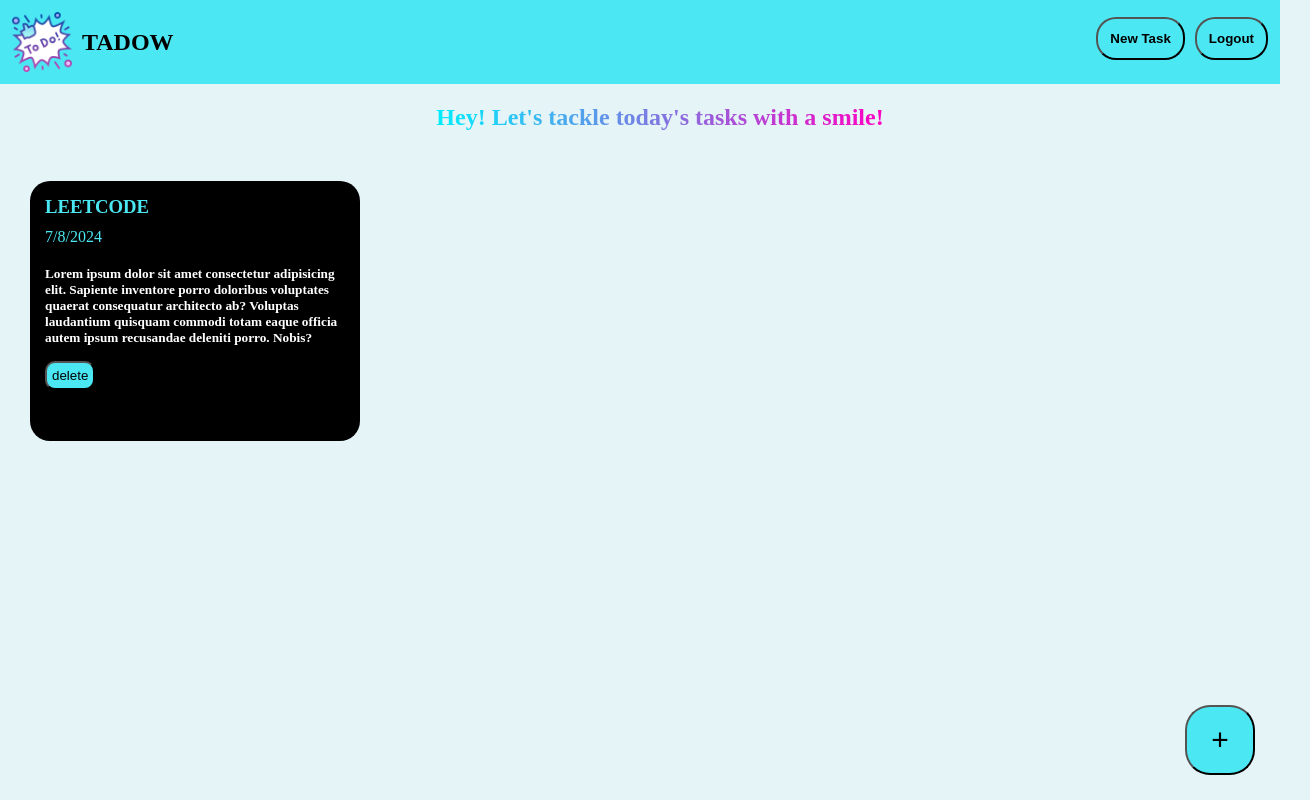
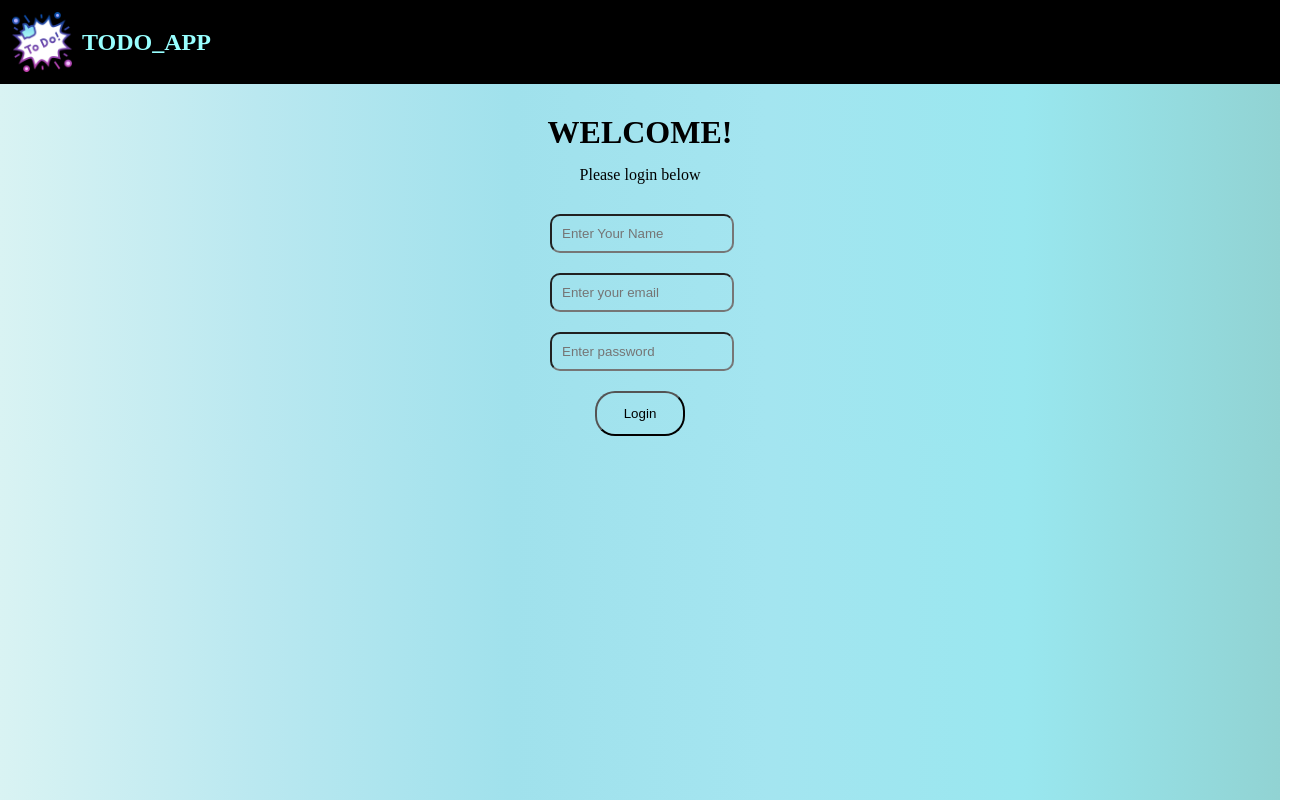
Before and after one commit to Sridharan-AR4/TO_DO_LIST, a plain HTML site: page index.html in a window 1280 px wide. Shown: the whole page, 1310 px wide, since content can reach past the window. Drawn offline with Linux system fonts and the light colour scheme; a web font is replaced by a local one.

Commit message:
completed

```diff
--- a/index.html
+++ b/index.html
@@ -4,57 +4,31 @@
 <head>
     <meta charset="UTF-8">
     <meta name="viewport" content="width=device-width, initial-scale=1.0">
-    <title>TO_DO</title>
+    <title>Todo (-.-)</title>
     <link rel="icon" href="images/planning.png">
-    <link rel="stylesheet" href="style.css">
+    <link rel="stylesheet" href="loginstyle.css">
     <link rel="preconnect" href="https://fonts.googleapis.com">
     <link rel="preconnect" href="https://fonts.gstatic.com" crossorigin>
     <link
         href="https://fonts.googleapis.com/css2?family=Playwrite+IT+Moderna:wght@100..400&family=Poppins:ital,wght@0,100;0,200;0,300;0,400;0,500;0,600;0,700;0,800;0,900;1,100;1,200;1,300;1,400;1,500;1,600;1,700;1,800;1,900&display=swap"
         rel="stylesheet">
 </head>
-
 <body>
     <nav class="navbar" id="navigationbar">
         <ul style="display: flex;">
         <li style="display: flex;"><img src="images/to-do.png" style="width: 60px; height: 60px;"></li>
-        <li style="display: flex; align-items: center; margin-left: 10px;"><h1>TADOW</h1></li>
-        </ul>
-        <ul style="display: flex;">
-            <li><button class="navbtn" onclick="addtask()">New Task</button></li>
-            <a href="login.html"><li><button class="navbtn">Logout</button></li></a>
+        <li style="display: flex; align-items: center; margin-left: 10px;"><h1 style="color: #98ffff;">TODO_APP</h1></li>
         </ul>
     </nav>
-    <div class="greeting">
-        <h2 class="greetingtext">Hey! Let's tackle today's tasks with a smile!</h2>
+    <div class="loginform">
+        <h1>WELCOME!</h1>
+        <p>Please login below </p>
+        <form class="lgform" action="main.html">
+            <input type="text" placeholder="Enter Your Name" required>
+            <input type="email" placeholder="Enter your email" required>
+            <input type="password" placeholder="Enter password" required>
+            <button type="submit">Login</button>
+        </form>
     </div>
-    <div class="container">
-        <div class="todo_item">
-            <h3>LEETCODE</h3>
-            <p>7/8/2024</p>
-            <h5>Lorem ipsum dolor sit amet consectetur adipisicing elit. Sapiente inventore porro doloribus voluptates
-                quaerat consequatur architecto ab? Voluptas laudantium quisquam commodi totam eaque officia autem ipsum
-                recusandae deleniti porro. Nobis?</h5>
-            <button id="deletetodoitem" onclick="deleteitem(event)">delete</button>
-            </div>
-        </div>
-        <div class="over_lay" id="overlay">
-
-        </div>
-        <div class="popup_box_overlay" id="popupboxoverlay">
-        <div class="popup_box" id="popupbox">
-            <h3>Add task</h3>
-            <form id="taskform">
-                <input type="text" placeholder="Enter todo task name" class="input_taskname" id="inputtaskname" required>
-                <input type="date" placeholder="select deadline" class="input_taskdate" id="inputtaskdate" required>
-                <textarea type="text" placeholder="description" class="input_desc" id="inputtaskdesc" required minlength="10" maxlength="400"></textarea>
-                <button type="submit" class="add_btn" id="addbtn">Add task</button>
-                <button type="button" class="cancel_btn" id="cancelbtn">Cancel</button>
-            </form>
-        </div>
-        </div>
-    <button class="popup_btn" id="popupbtn" onclick="addtask()">+</button>
-    <script src="script.js"></script>
 </body>
-
 </html>
--- a/loginstyle.css
+++ b/loginstyle.css
@@ -9,25 +9,14 @@ body{
         font-style: normal;
       }
       ;
-      background-color: rgb(229, 244, 247);
+      background: rgb(217,243,243);
+background: linear-gradient(90deg, rgba(217,243,243,1) 0%, rgba(186,232,240,1) 20%, rgba(160,225,236,1) 40%, rgba(164,229,240,1) 60%, rgba(153,231,239,1) 80%, rgba(145,211,211,1) 100%);
 }
 .navbar{
     padding: 12px;
-    background-color: rgb(75, 231, 242);
+    background-color: rgb(0, 0, 0);
 }
-.greeting{
-    display: flex;
-    width: 100%;
-    justify-content: center;
-    padding: 10px;
-    margin: 10px;
-}
-.greetingtext{
-    background: linear-gradient(90deg,rgb(0, 238, 255),rgb(255, 0, 195));
-    -webkit-background-clip: text;
-    background-clip: text;
-    -webkit-text-fill-color: transparent;
-}
+
 .loginform{
     display: flex;
     flex-direction: column;
--- a/style.css
+++ b/style.css
@@ -9,11 +9,13 @@ body{
         font-style: normal;
       }
       ;
-      background-color: rgb(229, 244, 247);
+      width: 100%;
+      background: rgb(217,243,243);
+      background: linear-gradient(90deg, rgba(217,243,243,1) 0%, rgba(186,232,240,1) 20%, rgba(160,225,236,1) 40%, rgba(164,229,240,1) 60%, rgba(153,231,239,1) 80%, rgba(145,211,211,1) 100%);
 }
 .navbar{
-    padding: 12px;
-    background-color: rgb(75, 231, 242);
+    padding: 15px;
+    background-color: rgb(0, 0, 0);
     display: flex;
     justify-content: space-between;
 }
@@ -33,10 +35,10 @@ body{
 
 }
 .todo_item h3{
-    color: rgb(75, 231, 242);
+    color: #98ffff;
 }
 .todo_item p{
-    color: rgb(75, 231, 242);
+    color: #98ffff;
     padding-top: 10px;
 }
 .todo_item h5{
@@ -46,18 +48,21 @@ body{
 .todo_item button{
     padding: 5px;
     border-radius: 10px;
-    background-color: rgb(75, 231, 242);
+    background-color: #98ffff;
     margin-top: 15px;
 }
 .popup_btn{
     width:70px;
     height: 70px;
     border-radius: 25px;
-    background-color: rgb(75, 231, 242);
+    background-color: #98ffff;
     position: fixed;
     bottom: 25px;
     right: 25px;
     font-size: 30px;
+}
+.popup_btn:hover{
+    background-color: rgb(229, 244, 247);
 }
 .over_lay{
 
@@ -86,7 +91,7 @@ body{
     padding: 20px;
     width: 300px;
     height: 200px;
-    background-color: rgb(75, 231, 242);
+    background-color: #98ffff;
     border-radius: 20px;
     position: absolute;
     display: none;
@@ -126,31 +131,31 @@ body{
     outline: none;
 }
 .add_btn{
-    background-color: rgb(75, 231, 242);
+    background-color: #98ffff;
     padding: 5px;
     font-size: 15px;
     border-radius: 10px;
 }
 .cancel_btn{
-    background-color: rgb(75, 231, 242);
+    background-color: #98ffff;
     padding: 5px;
     font-size: 15px;
     border-radius: 10px;
 }
 button:hover {
     cursor: pointer;
-    background-color: rgb(0, 175, 188);
+    background-color: rgb(229, 244, 247);
     color: black;
 }
 .greeting{
     display: flex;
-    width: 100%;
+
     justify-content: center;
     padding: 10px;
     margin: 10px;
 }
 .greetingtext{
-    background: linear-gradient(90deg,rgb(0, 238, 255),rgb(255, 0, 195));
+    background: linear-gradient(90deg,rgb(1, 109, 136),rgb(249, 72, 208));
     -webkit-background-clip: text;
     background-clip: text;
     -webkit-text-fill-color: transparent;
@@ -162,9 +167,9 @@ li{
     border-radius: 20px;
     padding: 12px;
     margin-top: 5px;
-    margin-left: 10px;
+    margin-right: 10px;
     font-weight: 700;
-    background-color: rgb(75, 231, 242);
+    background-color: #98ffff;
 }
 .navbtn:hover{
     background-color:  rgb(229, 244, 247);
```
Also changed, not shown: login.html (deleted, +0 -34 lines), main.html (added, +66 -0 lines).
